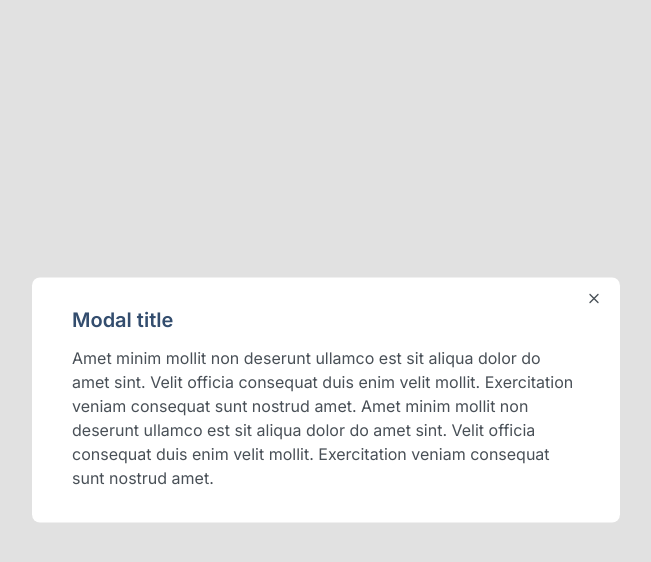
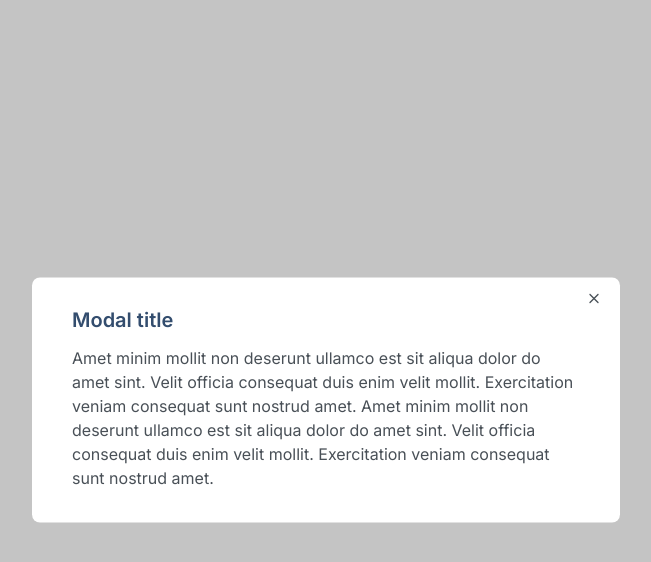
Before and after one commit to js-tasks-ru/htmlcss-20220210_aleksandra52, a website: page 05-lection3/02-modal/index.html in a window 1280 px wide. Both pictures are taken after a click on the button "Open modal". Shown: the whole page, without its empty margins (314-965 px from the left). Drawn offline with Linux system fonts and the light colour scheme.

Commit message:
fixed after review

```diff
--- a/05-lection3/02-modal/index.html
+++ b/05-lection3/02-modal/index.html
@@ -3,13 +3,13 @@
 <html lang="ru">
 <head>
     <link rel="stylesheet" href="../../assets/css/main.css">
+    <link rel="stylesheet" href="../../03-lection1/01-button/button.css">
     <link rel="stylesheet" href="./modal.css">
     <title>Modal</title>
 </head>
 <body>
     <button class="button button_primary" id="modal-open">Open modal</button>
     <div class="modal" id="modal">
-        <div class="modal__underlay"></div>
         <div class="modal__wrap">
             <button id="modal-close" class="modal__close">
                 <svg width="16" height="16" viewBox="0 0 16 16" fill="none" xmlns="http://www.w3.org/2000/svg">
--- a/05-lection3/02-modal/modal.css
+++ b/05-lection3/02-modal/modal.css
@@ -1,4 +1,4 @@
-@import '../../03-lection1/01-button/button.css';
+/* @import '../../03-lection1/01-button/button.css'; */
 
 .button {
     top: 50%;
@@ -10,18 +10,15 @@
     display: none;
     box-sizing: border-box;
     z-index: 100;
-}
-.modal__underlay {
     bottom: 0;
     left: 0;
     position: fixed;
     right: 0;
     top: 0;
     background: var(--modal-background);
-    opacity: 0.5;
 }
 .modal__wrap {
-    position: fixed;
+    position: absolute;
     max-width: 508px;
     width: 100%;
     padding: 40px 40px 47px;
```
